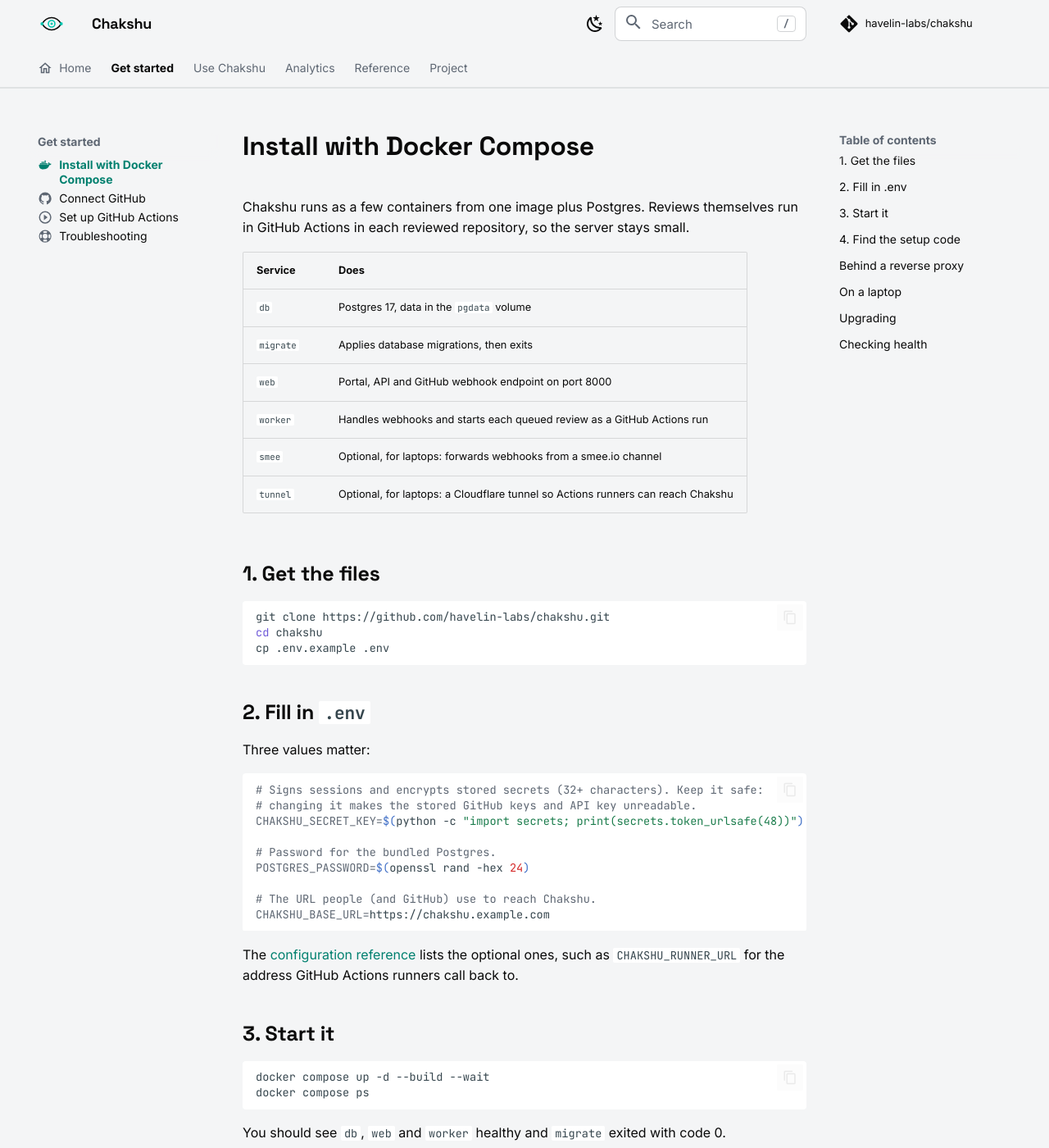
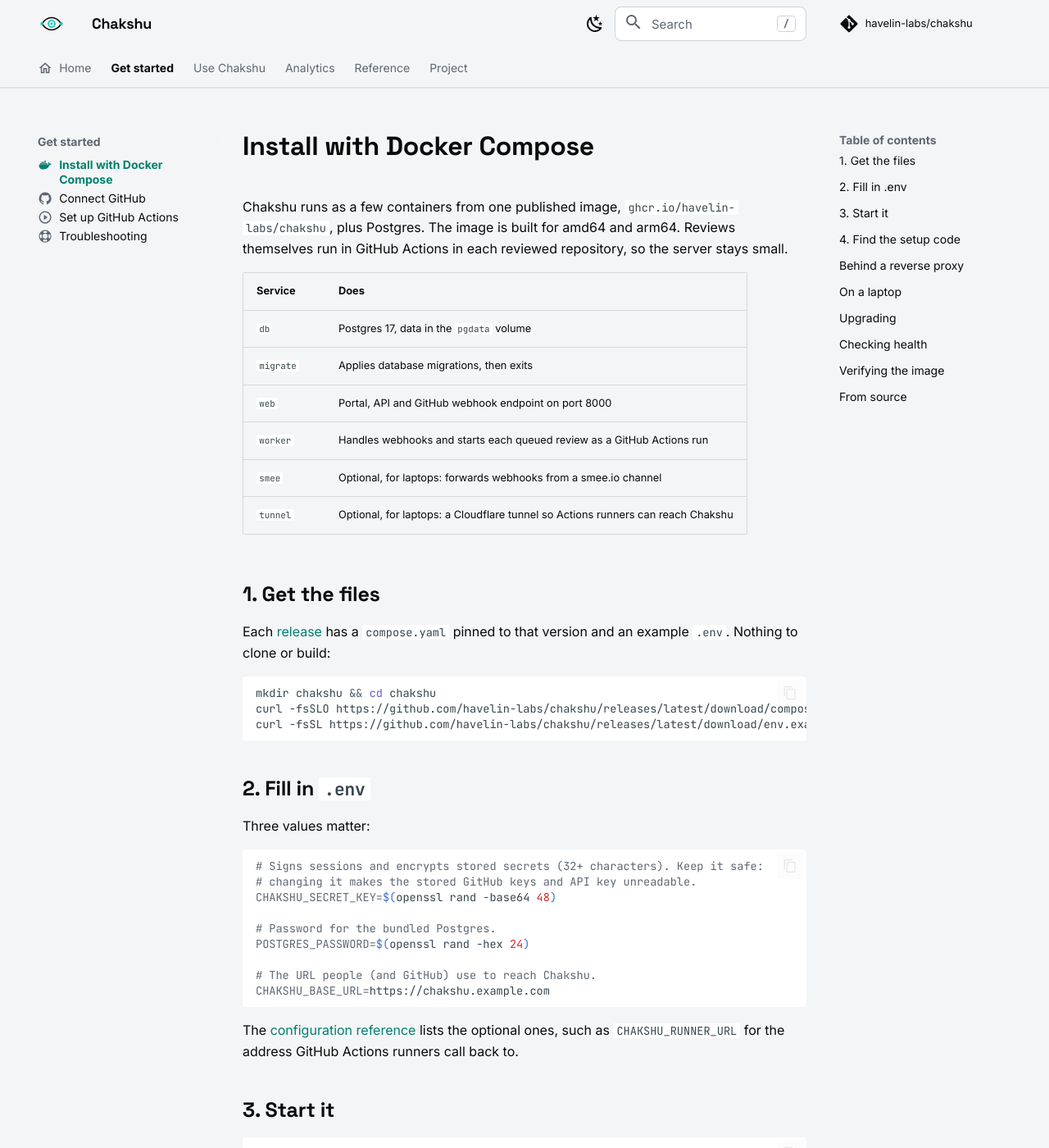
Before and after one commit to havelin-labs/chakshu-docs, an MkDocs documentation site: the page built from docs/getting-started/install.md, in a window 1280 px wide and 1400 px high. Shown: the whole window at 82% size. Built offline with MkDocs 1.6.1 and Material for MkDocs 9.7.7, drawn with Linux system fonts in a browser that asks for light colours; comment, search, counter and statistics services are not loaded; some of the changed text lies outside the part shown.

Commit message:
docs: install from the released image
v0.1.0 publishes a signed image and a pinned compose.yaml, so the install no longer needs a clone or a local build.

````diff
--- a/docs/getting-started/install.md
+++ b/docs/getting-started/install.md
@@ -4,7 +4,7 @@ icon: material/docker
 
 # Install with Docker Compose
 
-Chakshu runs as a few containers from one image plus Postgres. Reviews themselves run in GitHub Actions in each reviewed repository, so the server stays small.
+Chakshu runs as a few containers from one published image, `ghcr.io/havelin-labs/chakshu`, plus Postgres. The image is built for amd64 and arm64. Reviews themselves run in GitHub Actions in each reviewed repository, so the server stays small.
 
 | Service | Does |
 |---|---|
@@ -17,10 +17,12 @@ Chakshu runs as a few containers from one image plus Postgres. Reviews themselve
 
 ## 1. Get the files
 
+Each [release](https://github.com/havelin-labs/chakshu/releases) has a `compose.yaml` pinned to that version and an example `.env`. Nothing to clone or build:
+
 ```bash
-git clone https://github.com/havelin-labs/chakshu.git
-cd chakshu
-cp .env.example .env
+mkdir chakshu && cd chakshu
+curl -fsSLO https://github.com/havelin-labs/chakshu/releases/latest/download/compose.yaml
+curl -fsSL https://github.com/havelin-labs/chakshu/releases/latest/download/env.example -o .env
 ```
 
 ## 2. Fill in `.env`
@@ -30,7 +32,7 @@ Three values matter:
 ```bash
 # Signs sessions and encrypts stored secrets (32+ characters). Keep it safe:
 # changing it makes the stored GitHub keys and API key unreadable.
-CHAKSHU_SECRET_KEY=$(python -c "import secrets; print(secrets.token_urlsafe(48))")
+CHAKSHU_SECRET_KEY=$(openssl rand -base64 48)
 
 # Password for the bundled Postgres.
 POSTGRES_PASSWORD=$(openssl rand -hex 24)
@@ -68,10 +70,14 @@ GitHub has to reach Chakshu twice: webhooks, and Actions runners reporting back.
 
 ## Upgrading
 
+Download the newer `compose.yaml` and start again. Your `.env` stays as it is.
+
 ```bash
-git pull
-docker compose up -d --build --wait
+curl -fsSLO https://github.com/havelin-labs/chakshu/releases/latest/download/compose.yaml
+docker compose up -d --wait
 ```
+
+To pin a version without downloading, set `CHAKSHU_VERSION=0.1.0` in `.env`.
 
 Migrations run before `web` and `worker` start. Reviews in progress keep running in GitHub Actions while the server restarts; a runner that can't reach Chakshu for a moment retries. Webhooks that arrive during the upgrade wait in the database until the new worker is up.
 
@@ -82,3 +88,19 @@ curl localhost:8000/healthz   # the web process is up
 curl localhost:8000/readyz    # it can reach the database
 docker compose exec worker chakshu worker-health && echo worker ok
 ```
+
+## Verifying the image
+
+Release images are signed with [cosign](https://docs.sigstore.dev/cosign/) by the repository's release workflow, with no long-lived key:
+
+```bash
+cosign verify ghcr.io/havelin-labs/chakshu:0.1.0 \
+  --certificate-identity-regexp '^https://github.com/havelin-labs/chakshu/\.github/workflows/release\.yml@refs/tags/v' \
+  --certificate-oidc-issuer https://token.actions.githubusercontent.com
+```
+
+Each image also carries an SBOM and build provenance.
+
+## From source
+
+To build the image yourself, clone the repository, copy `.env.example` to `.env`, and run `docker compose up -d --build --wait`. Upgrade with `git pull` and the same command.
````
Also changed, not shown: other parts of docs/getting-started/install.md (+1 -1 lines), docs/reference/configuration.md (+1 -1 lines).
